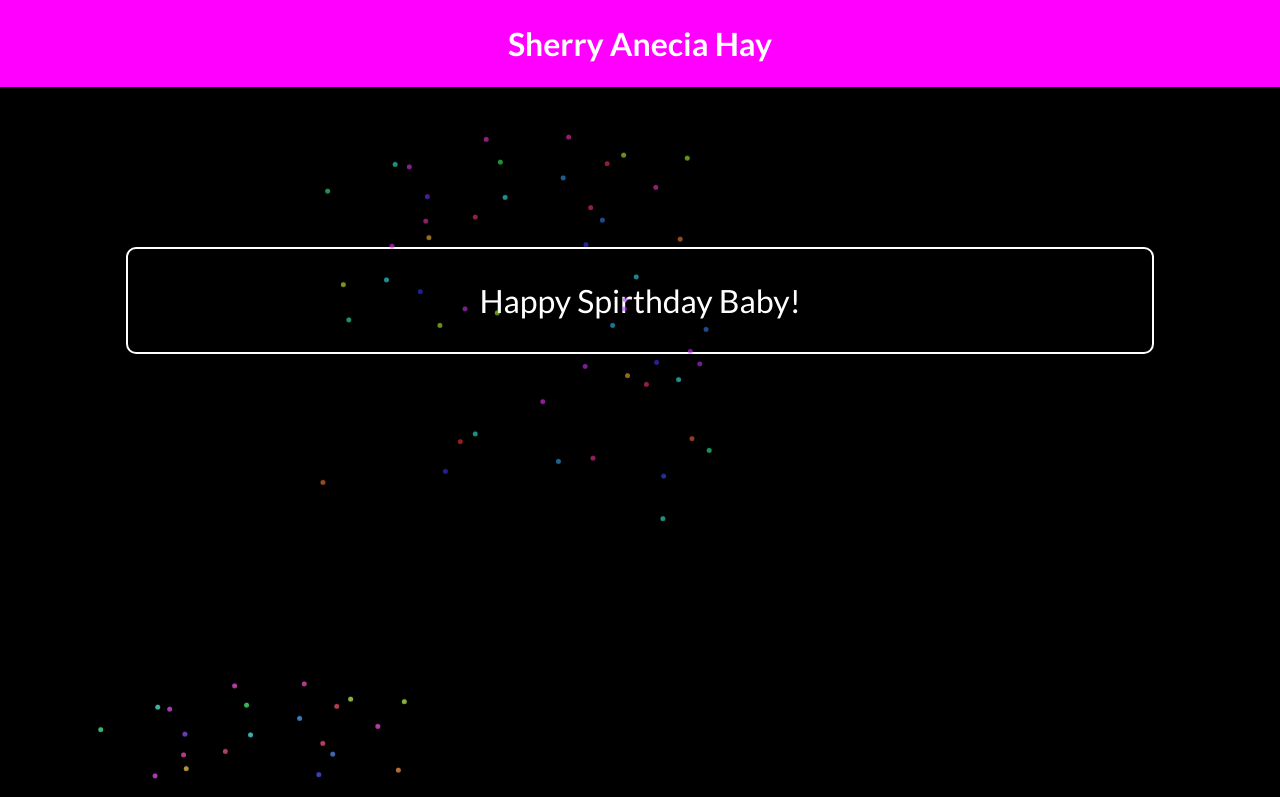
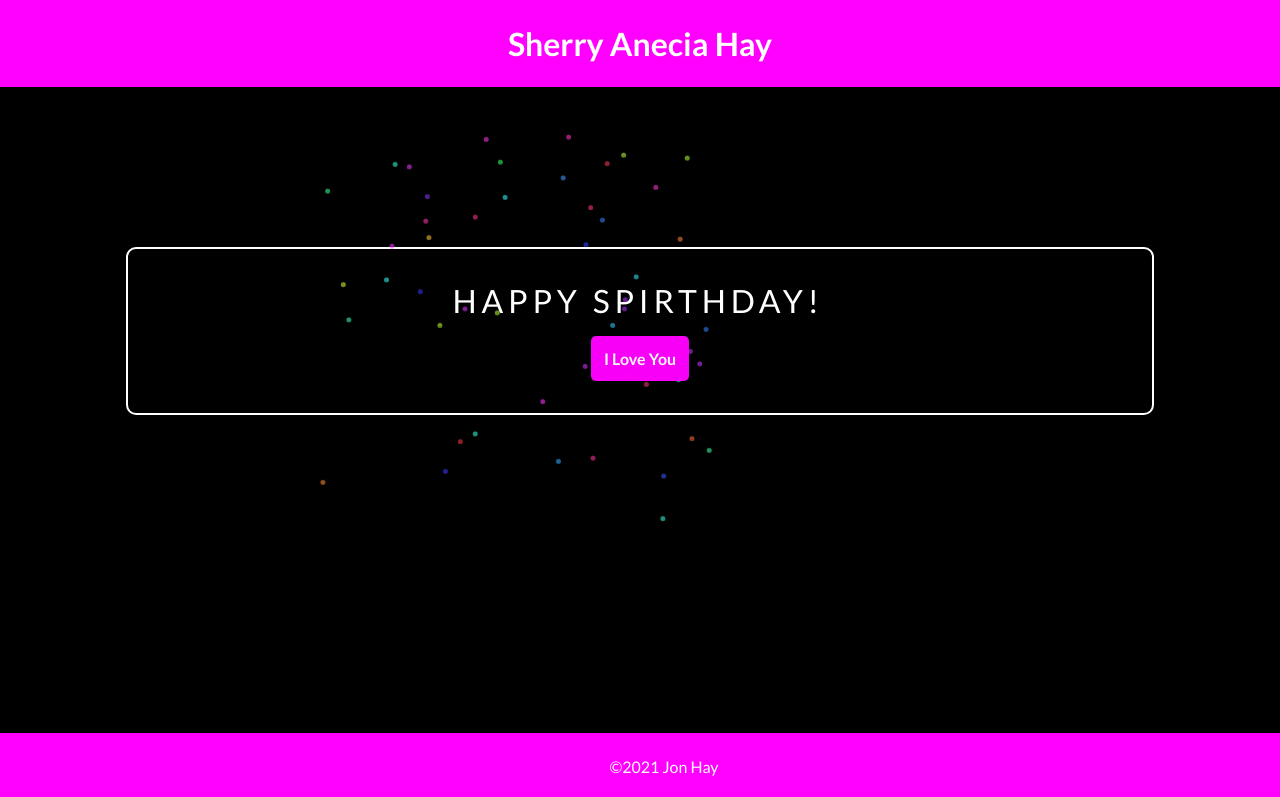
Before and after one commit to jonhayjr/hbs, a React (Create React App) app: page / in a window 1280 px wide. Shown: the top 797 px of the page. Built offline with nearby package versions, Linux system fonts and the light colour scheme.

Commit message:
Added styling and content

```diff
--- a/public/index.html
+++ b/public/index.html
@@ -26,7 +26,7 @@
       work correctly both with client-side routing and a non-root public URL.
       Learn how to configure a non-root public URL by running `npm run build`.
     -->
-    <title>Happy Spirthday Baby!!!!</title>
+    <title>Happy Spirthday!!!</title>
   </head>
   <body>
     <noscript>You need to enable JavaScript to run this app.</noscript>
--- a/src/App.js
+++ b/src/App.js
@@ -3,12 +3,14 @@ import './App.css';
 /*Import Component*/
 import Header from './Header/Header';
 import Main from './Main/Main';
+import Footer from './Footer/Footer';
 
 function App() {
   return (
     <div className="App">
       <Header/>
       <Main/>
+      <Footer/>
     </div>
   );
 }
--- /dev/null
+++ b/src/Footer/Footer.css
@@ -0,0 +1,13 @@
+footer {
+    background-color: fuchsia;
+    color: white;
+    padding: 1.5rem;
+    display: flex;
+    align-items: center;
+    justify-content: center;
+    position: fixed;
+    left: 0;
+    bottom: 0;
+    width: 100%;
+    margin-top:5rem;
+}
--- /dev/null
+++ b/src/Footer/Footer.js
@@ -0,0 +1,11 @@
+import './Footer.css'
+
+const Footer = () => {
+    return (
+       <footer>
+        <p>&copy;2021 Jon Hay</p>
+       </footer>
+    )
+}
+
+export default Footer
--- a/src/Main/Main.css
+++ b/src/Main/Main.css
@@ -185,15 +185,127 @@ body {
       margin-top: 30%;
       margin-left: 80%; } }
 
+/*Typewriter effect - https://css-tricks.com/snippets/css/typewriter-effect/*/
+.typewriter {
+  overflow: hidden; /* Ensures the content is not revealed until the animation */
+  border-right: .15em solid orange; /* The typwriter cursor */
+  white-space: nowrap; /* Keeps the content on a single line */
+  margin: 0 auto; /* Gives that scrolling effect as the typing happens */
+  letter-spacing: .15em; /* Adjust as needed */
+  animation:
+    typing 3.5s steps(40, end),
+    blink-caret .75s step-end infinite;
+}
+
+/* The typing effect */
+@keyframes typing {
+  from { width: 0 }
+  to { width: 100% }
+}
+
+/* The typewriter cursor effect */
+@keyframes blink-caret {
+  from, to { border-color: transparent }
+  50% { border-color: orange; }
+}
+
+/*Fade-in Effect - https://sebhastian.com/css-fade-in/*/
+.fade-in {
+  animation-name: FadeIn;
+  animation-duration: 7s;
+  transition-timing-function: linear;
+}
+
+@keyframes FadeIn {
+  0% {
+    opacity: 0;
+  }
+  100% {
+    opacity: 1;
+  }
+}
+
+@-moz-keyframes FadeIn {
+  0% {
+    opacity: 0;
+  }
+  100% {
+    opacity: 1;
+  }
+}
+
+@-webkit-keyframes FadeIn {
+  0% {
+    opacity: 0;
+  }
+  100% {
+    opacity: 1;
+  }
+}
+
+@-o-keyframes FadeIn {
+  0% {
+    opacity: 0;
+  }
+  100% {
+    opacity: 1;
+  }
+}
+
+@-ms-keyframes FadeIn {
+  0% {
+    opacity: 0;
+  }
+  100% {
+    opacity: 1;
+  }
+}
 
   .text-box {
     color: white;
     text-align: center;
     margin: 10rem auto;
-          font-size: 2rem;
     border: 2px solid white;
     border-radius: 10px;
     width: 75%;
     padding: 2rem;
+    text-transform: uppercase;
+    }
 
+  .greeting-div,
+  .scripture-div {
+    margin-top: 2rem;
   }
+
+  .title,
+  .greeting-div,
+  .scripture-div {
+    font-size: 2rem;
+  }
+
+  .btn {
+    outline: none;
+    background-color: fuchsia;
+    color: white;
+    border: 1px solid transparent;
+    padding: 0.75rem;
+    margin-top: 1rem;
+    border-radius: 5px;
+    font-size: 1rem;
+    font-weight: bold;
+  }
+
+  .btn:hover {
+    background-color: white;
+    color: fuchsia;
+    border: 1px solid fuchsia;
+    cursor: pointer;
+  }
+
+  .scripture {
+    margin-bottom: 2rem;
+  }
+
+  span {
+    font-weight: bold;
+  }
--- a/src/Main/Main.js
+++ b/src/Main/Main.js
@@ -1,12 +1,37 @@
+import {useState} from 'react';
+
 import './Main.css';
 
 const Main = () => {
+    const [isGreetingHidden, setIsGreetingHidden] = useState(false);
+    const [isScriptureHidden, setIsScriptureHidden] = useState(false);
+
+    const handleClick = (type) => {
+        if (type === 'greeting') {
+            setIsGreetingHidden(!isGreetingHidden);
+        } else if (type === 'scripture') {
+            setIsScriptureHidden(!isScriptureHidden);
+        }
+
+    }
+
     return (
         <main>
-            <div class="pyro">
-                <div class="before"></div>
-                <p class="text-box">Happy Spirthday Baby!</p>
-                <div class="after"></div>
+            <div className="pyro">
+                <div className="before"></div>
+                <div className="text-box">
+                    <p className="typewriter title">Happy Spirthday!</p>
+                    <button className="btn fade-in" hidden={isGreetingHidden} onClick={() => {handleClick('greeting')}}>I Love You</button>
+                    <div className="greeting-div" hidden={!isGreetingHidden}>
+                        <p className="fade-in greeting" hidden={isScriptureHidden}>I'm so grateful that God pulled you out of the world 12 years ago.  I am so proud of the woman of God that you have become.  Thank you for loving me like Jesus on a daily basis.</p>
+                        <button className="btn" onClick={() => {handleClick('scripture')}}hidden={isScriptureHidden}>Romans 8:28</button>
+                    </div>
+                    <div className="scripture-div fade-in" hidden={!isScriptureHidden}>
+                        <p className="scripture">And we know that in all things God works for the good of those who love him, who[a] have been called according to his purpose.</p>
+                        <span>Romans 8:28</span>
+                    </div>
+                </div>
+                <div className="after"></div>
             </div>
         </main>
     )
```
Also changed, not shown: 1 other file (tests, documents, lock files or other folders). Lines whose indentation alone changed are shown as unchanged.
